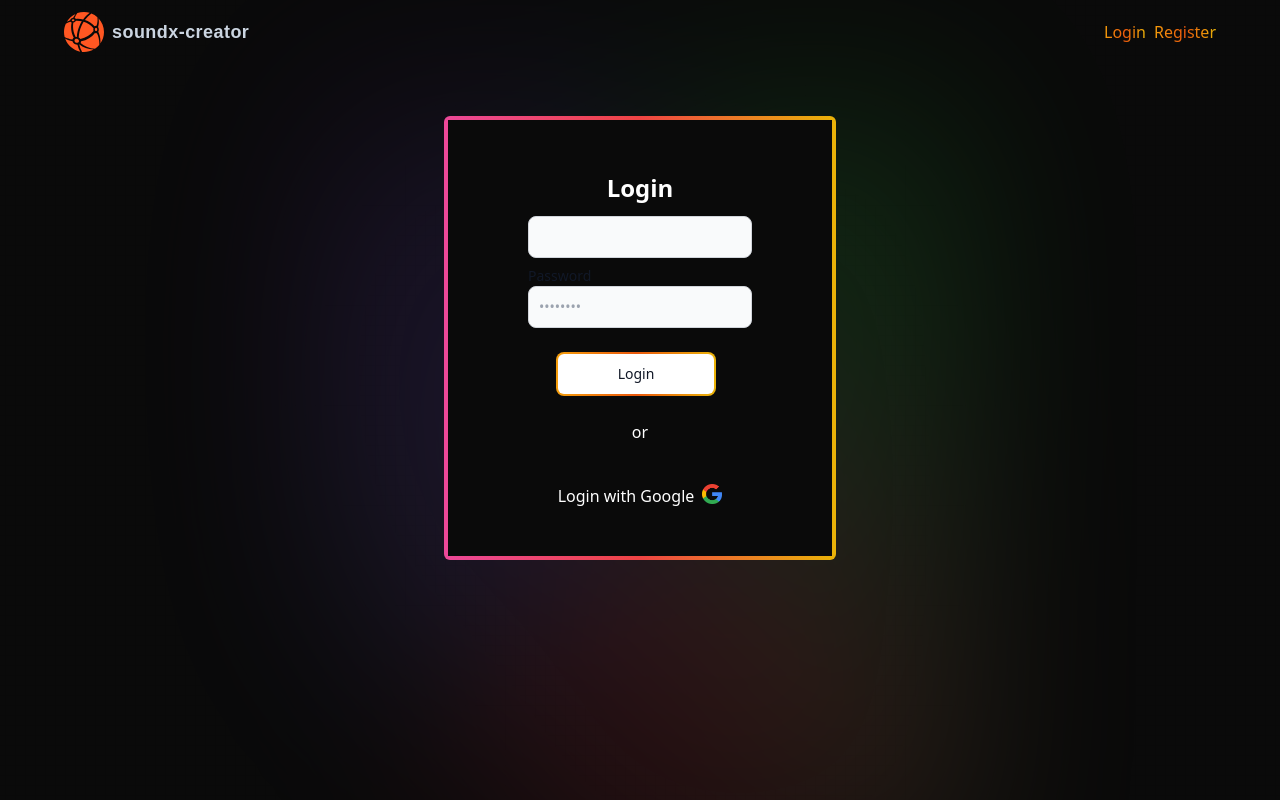
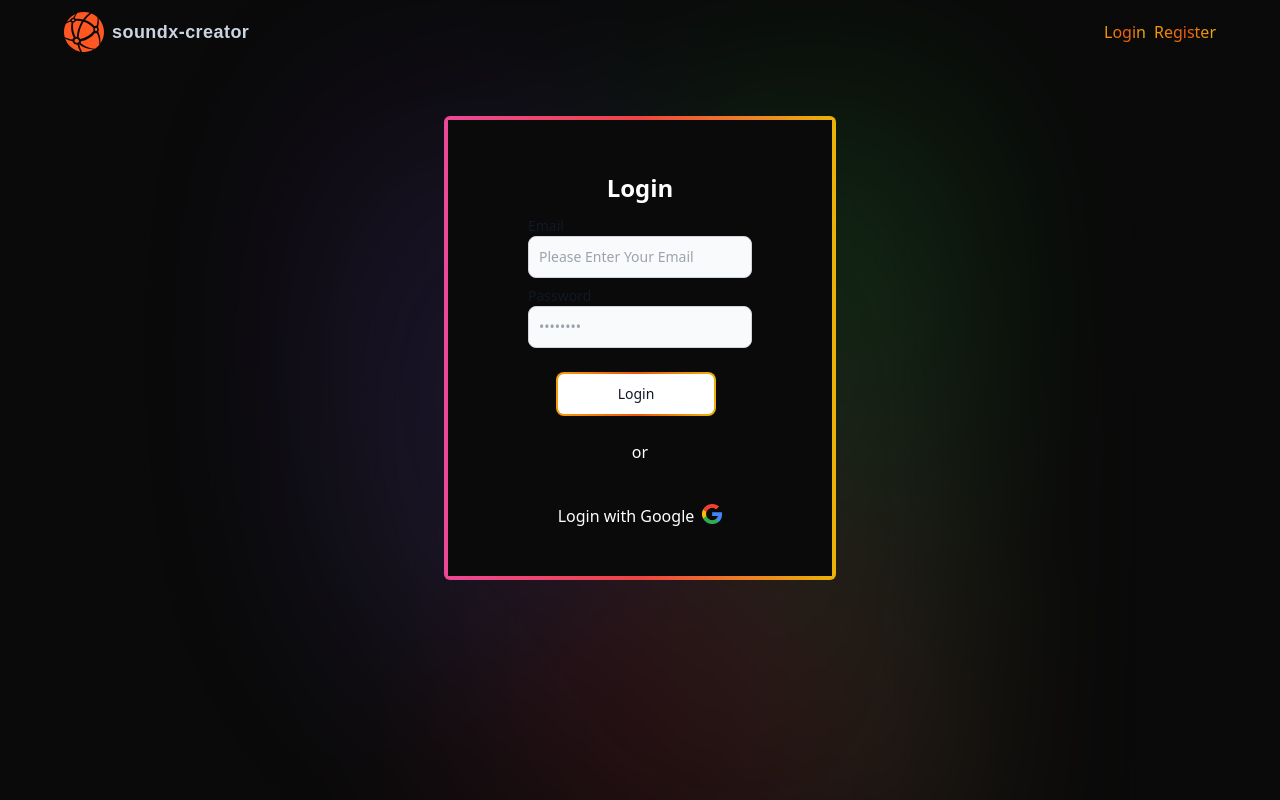
Before and after one commit to sir-george2500/soundx-creator, a Next.js app: page /Login in a window 1280 px wide. Built offline with nearby package versions, Linux system fonts and the light colour scheme.

Commit message:
added Improvement for the Email field

```diff
--- a/app/Login/page.jsx
+++ b/app/Login/page.jsx
@@ -17,9 +17,10 @@ const Login = () => {
 
             <div className="mb-2">
               <TextInput
-                type="password"
+                type="Email"
                 name="email"
-
+                label="Email"
+                placeholder="Please Enter Your Email"
               />
             </div>
             <div className="mb-2">
--- a/components/TextInput.js
+++ b/components/TextInput.js
@@ -7,12 +7,13 @@ const TextInput = ({
     placeholder,
     required,
     className,
+    label,
     ...otherProps
   }) => {
     return (
       <>
         <label htmlFor={id} className="block text-sm font-medium text-gray-900 dark:text-white">
-          {placeholder}
+          {label}
         </label>
         <input
           type={type}
```
